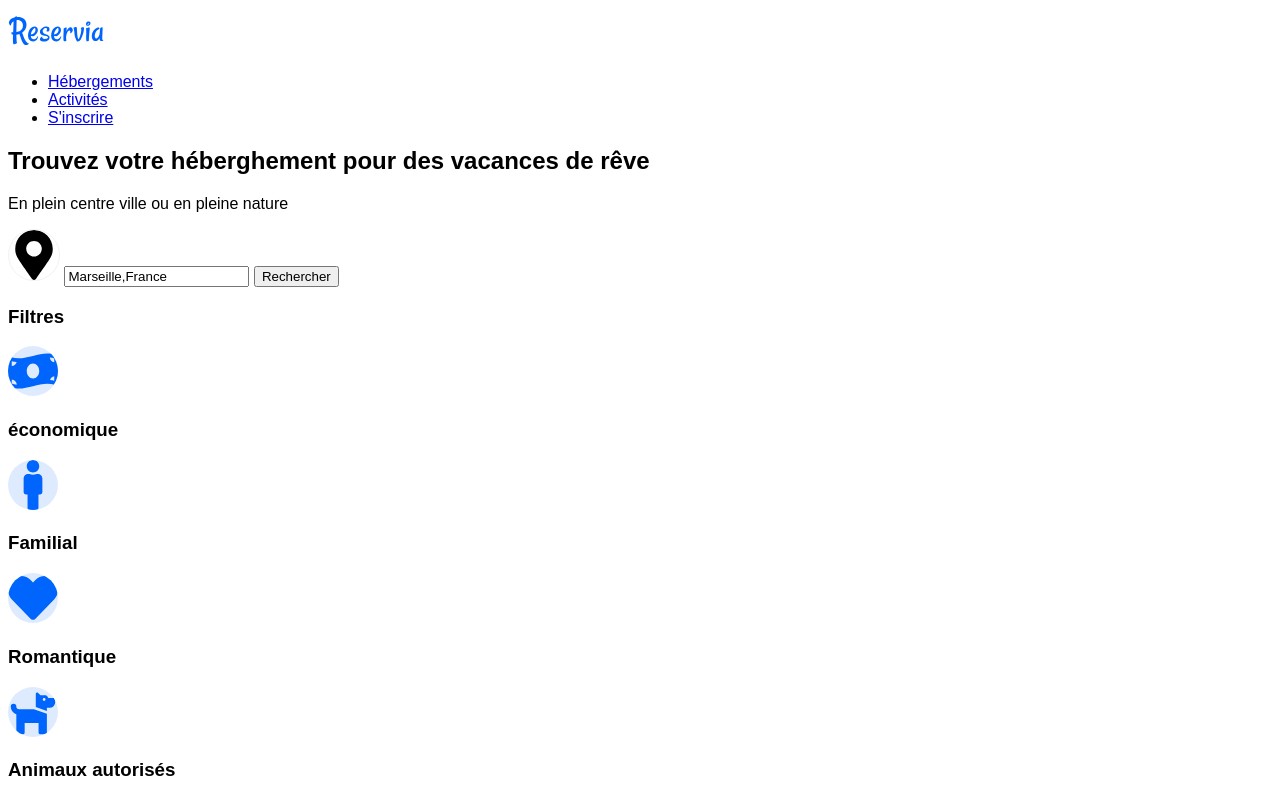
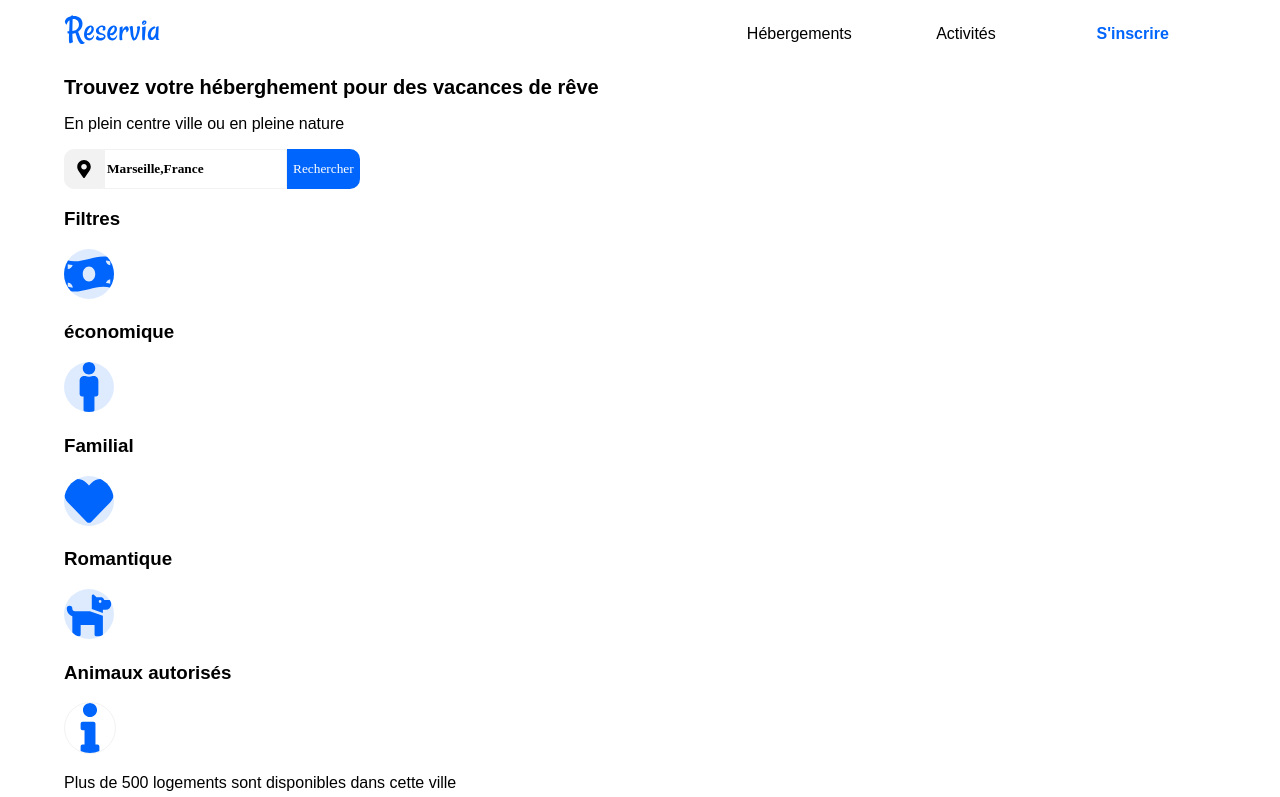
Before and after one commit to LandOS973/Reservia, a plain HTML site: page index.html in a window 1280 px wide. Shown: the top 797 px of the page. Drawn offline with Linux system fonts and the light colour scheme; files that its build step writes are made by us from their sources.

Commit message:
css header 1024p

```diff
--- a/index.html
+++ b/index.html
@@ -1,5 +1,6 @@
 <!DOCTYPE html>
 <html lang="en">
+
 <head>
     <meta charset="UTF-8">
     <meta http-equiv="X-UA-Compatible" content="IE=edge">
@@ -8,20 +9,23 @@
     <link rel="stylesheet" href="./font/style.css">
     <title>Reservia</title>
 </head>
+
 <body>
     <header>
-        <img src="./images/logo/Reservia.svg" alt="">
-        <ul>
-            <li><a href="#herbergement">Hébergements</a></li>
-            <li><a href="#activite">Activités</a></li>
-            <li><a href="#">S'inscrire</a></li>
-        </ul>
-        <h2>Trouvez votre héberghement pour des vacances de rêve</h2>
+        <div class="nav">
+            <img src="./images/logo/Reservia.svg" alt="">
+            <ul>
+                <li><a class="liennoir" href="#herbergement">Hébergements</a></li>
+                <li><a class="liennoir" href="#activite">Activités</a></li>
+                <li><a class="inscrire" href="#">S'inscrire</a></li>
+            </ul>
+        </div>
+        <h2><strong>Trouvez votre héberghement pour des vacances de rêve</strong></h2>
         <p>En plein centre ville ou en pleine nature</p>
         <form action="#">
-            <img src="./images/icône/map-marker-alt-solid.svg" alt="">
-            <input type="text" value="Marseille,France">
-            <button type="submit">Rechercher</button>
+            <img class="map" src="./images/icône/map-marker-alt-solid.svg" alt="">
+            <input class="champ" type="text" value="Marseille,France">
+            <button class="btn" type="submit">Rechercher</button>
         </form>
         <div class="filtre">
             <h3>Filtres</h3>
@@ -144,4 +148,5 @@
         </div>
     </footer>
 </body>
+
 </html>
--- a/style.css
+++ b/style.css
@@ -1,12 +1,25 @@
 body{
     font-family: 'Raleway',sans-serif;
+    margin:0px;
 }
 
-form img{
-    height: 50px;
-    width: 50px;
-    border:1px solid #F2F2F2;
-    border-radius: 100%;
+/* bleu #0065FC */
+/* gris #F2F2F2 */
+
+/*header*/
+
+.nav{
+    display: flex;
+}
+
+.nav ul {
+    list-style-type: none;
+    display: flex;
+}
+
+.liennoir{
+    text-decoration: none;
+    color: black;
 }
 
 .icone_filtre img{
@@ -22,3 +35,88 @@ form img{
     border:1px solid #F2F2F2;
     border-radius: 100%;
 }
+
+.hotel{
+    width: 100px;
+}
+
+.inscrire{
+    text-decoration: none;
+    font-weight: bold;
+    color: #0065FC;
+}
+
+h2{
+    font-weight: bolder;
+    font-size: 20px;
+}
+
+form{
+    display: flex;
+    justify-content: flex-start;
+}
+
+.champ{
+    font-family: Raleway,"sans-serif";
+    font-weight: bolder;
+    border-left: none;
+    border-right: none;
+    border:1px solid #F2F2F2;
+}
+
+.map{
+    background-color: #F2F2F2;
+    height: 18px;
+    width: 18px;
+    padding: 10px;
+    border:1px solid #F2F2F2;
+    border-top-left-radius: 10px;
+    border-bottom-left-radius: 10px;
+}
+
+/*Taille d'écran pc */
+
+@media screen and (min-width:1024px){
+    body{
+        width: 90%;
+        margin: auto;
+    }
+    .nav{
+        justify-content: space-between;
+    }
+    .nav ul{
+        margin-top: 0px;
+        width: 500px;
+        justify-content: space-around;
+    }
+
+    .nav li{
+        padding-top: 25px;
+        width: 140px;
+        display: flex;
+    }
+
+    .nav li:hover{
+        padding-top: 22px;
+        border-top: 3px solid #0065FC;
+    }
+
+    .nav li a{
+        text-align: center;
+        margin-left: auto;
+        margin-right: auto;
+    }
+    .nav li a:hover{
+        color: #0065FC;
+    }
+
+    .btn{
+        background-color:#0065FC;
+        color: white;
+        font-family: Raleway,"sans-serif";
+        border-bottom-right-radius: 10px;
+        border-top-right-radius: 10px;
+        border:none;
+    }
+
+}
```
